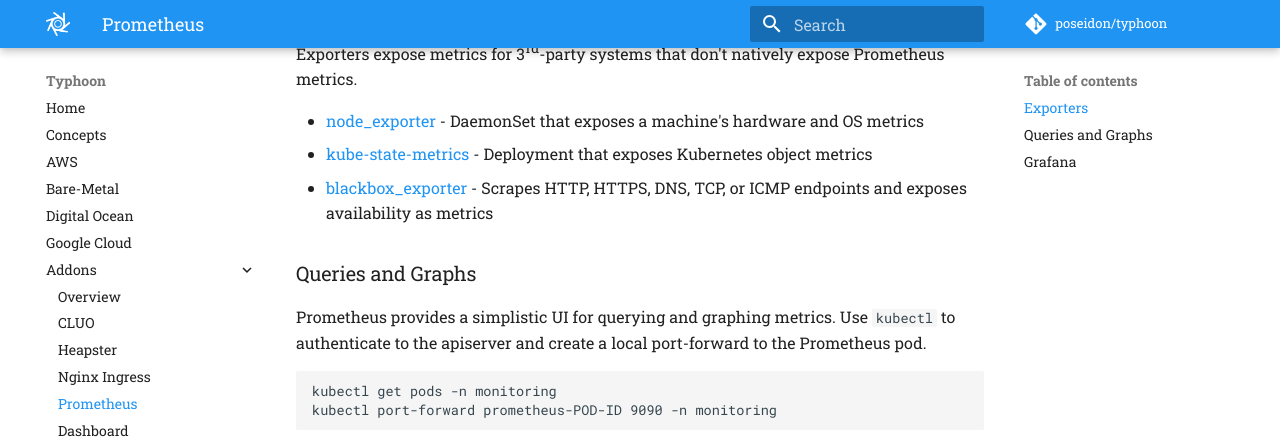
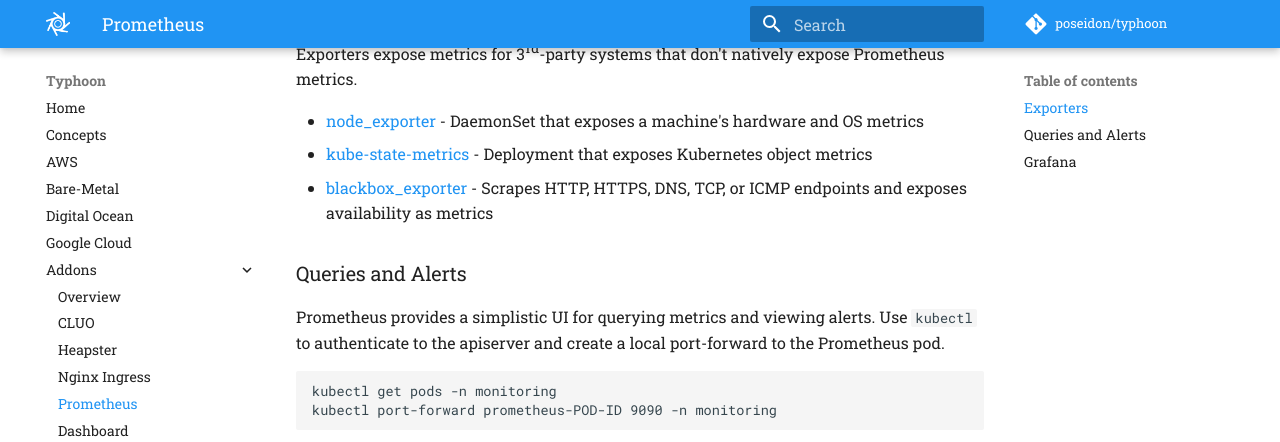
Before and after one commit to poseidon/typhoon, an MkDocs documentation site: the page built from docs/addons/prometheus.md, in a window 1280 px wide and 900 px high, scrolled down 722 px. Shown: the top 442 px of the window. Built offline with MkDocs 1.6.1 and Material for MkDocs 9.7.7, drawn with Linux system fonts in a browser that asks for light colours; comment, search, counter and statistics services are not loaded; old or Windows-style settings are respelled for this version of MkDocs.

Commit message:
addons: Add better alerting rules to Prometheus manifests
* Adapt the coreos/prometheus-operator alerting rules for Typhoon,
https://github.com/coreos/prometheus-operator/tree/master/contrib/kube-prometheus/manifests
* Add controller manager and scheduler shim services to let
prometheus discover them via service endpoints
* Fix several alert rules to use service endpoint discovery
* A few rules still don't do much, but they default to green

````diff
--- a/docs/addons/prometheus.md
+++ b/docs/addons/prometheus.md
@@ -30,9 +30,9 @@
 * [kube-state-metrics](https://github.com/kubernetes/kube-state-metrics) - Deployment that exposes Kubernetes object metrics
 * [blackbox_exporter](https://github.com/prometheus/blackbox_exporter) - Scrapes HTTP, HTTPS, DNS, TCP, or ICMP endpoints and exposes availability as metrics
 
-### Queries and Graphs
+### Queries and Alerts
 
-Prometheus provides a simplistic UI for querying and graphing metrics. Use `kubectl` to authenticate to the apiserver and create a local port-forward to the Prometheus pod.
+Prometheus provides a simplistic UI for querying metrics and viewing alerts. Use `kubectl` to authenticate to the apiserver and create a local port-forward to the Prometheus pod.
 
 ```
 kubectl get pods -n monitoring
@@ -44,6 +44,8 @@
 ![Prometheus Graph](/img/prometheus-graph.png)
 <br/>
 ![Prometheus Targets](/img/prometheus-targets.png)
+<br/>
+![Prometheus Alerts](/img/prometheus-alerts.png)
 
 ## Grafana
 
````
Also changed, not shown: CHANGES.md (+7 -0 lines), docs/img/prometheus-alerts.png (added), 3 other files.
